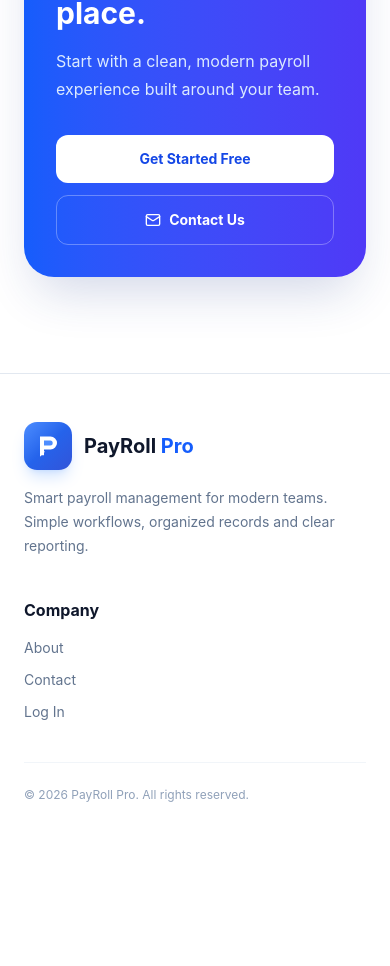
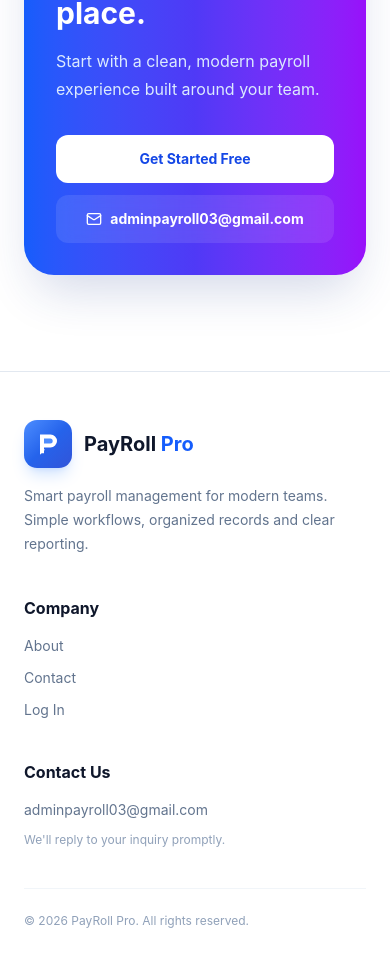
Before and after one commit to Srikanth07-spec/Payroll-Management-System, a React app in the folder frontend/: page / in a window 390 px wide. Shown: the part 8757-9723 px from the top of the page. Before the commit the page ends 9608 px from the top, so only its background shows below. Built offline with nearby package versions, Linux system fonts and the light colour scheme; no server answers; the HTML template or start-up script is replaced by a standard one.

Commit message:
Update contact section with admin email and improve footer design

```diff
--- a/frontend/src/components/landing/Hero.jsx
+++ b/frontend/src/components/landing/Hero.jsx
@@ -281,16 +281,47 @@ function Hero() {
       </section>
 
       <section id="contact" className="scroll-mt-24 bg-white px-6 py-24 lg:px-12 lg:py-28">
-        <div className="mx-auto max-w-[1180px] overflow-hidden rounded-[30px] bg-gradient-to-r from-blue-600 to-indigo-600 p-8 text-white shadow-2xl shadow-blue-900/20 sm:p-12 lg:flex lg:items-center lg:justify-between lg:p-16">
-          <div className="max-w-2xl"><p className="text-sm font-semibold text-blue-100">READY TO SIMPLIFY PAYROLL?</p><h2 className="mt-3 text-3xl font-bold sm:text-4xl">Bring your payroll workflow into one place.</h2><p className="mt-4 text-base leading-7 text-blue-100">Start with a clean, modern payroll experience built around your team.</p></div>
-          <div className="mt-8 flex flex-col gap-3 sm:flex-row lg:mt-0 lg:ml-10 lg:shrink-0"><a href="/login" className="rounded-xl bg-white px-6 py-3.5 text-center text-sm font-bold text-blue-700 hover:bg-blue-50">Get Started Free</a><a href="mailto:hello@payrollpro.example" className="flex items-center justify-center gap-2 rounded-xl border border-white/30 px-6 py-3.5 text-sm font-bold text-white hover:bg-white/10"><Mail size={16} /> Contact Us</a></div>
+        <div className="mx-auto max-w-[1180px] overflow-hidden rounded-[30px] bg-gradient-to-r from-blue-600 via-indigo-600 to-purple-600 p-8 text-white shadow-2xl shadow-blue-900/20 sm:p-12 lg:flex lg:items-center lg:justify-between lg:p-16">
+          <div className="max-w-2xl">
+            <p className="text-sm font-semibold text-blue-100">READY TO SIMPLIFY PAYROLL?</p>
+            <h2 className="mt-3 text-3xl font-bold sm:text-4xl">Bring your payroll workflow into one place.</h2>
+            <p className="mt-4 text-base leading-7 text-blue-100">Start with a clean, modern payroll experience built around your team.</p>
+          </div>
+          <div className="mt-8 flex flex-col gap-3 sm:flex-row lg:mt-0 lg:ml-10 lg:shrink-0">
+            <a href="/login" className="rounded-xl bg-white px-6 py-3.5 text-center text-sm font-bold text-blue-700 hover:bg-blue-50">Get Started Free</a>
+            <a href="mailto:adminpayroll03@gmail.com" className="flex items-center justify-center gap-2 rounded-xl bg-white/10 px-6 py-3.5 text-sm font-bold text-white backdrop-blur hover:bg-white/20">
+              <Mail size={16} /> adminpayroll03@gmail.com
+            </a>
+          </div>
         </div>
       </section>
 
       <footer className="border-t border-slate-200 bg-white px-6 py-12 lg:px-12">
         <div className="mx-auto grid max-w-[1280px] gap-10 md:grid-cols-4">
-          <div className="md:col-span-2"><div className="flex items-center gap-3"><LogoMark /><span className="text-xl font-bold">PayRoll <span className="text-blue-600">Pro</span></span></div><p className="mt-4 max-w-md text-sm leading-6 text-slate-500">Smart payroll management for modern teams. Simple workflows, organized records and clear reporting.</p></div>
-          <div><h3 className="font-bold text-slate-900">Company</h3><div className="mt-4 space-y-3 text-sm text-slate-500"><a className="block hover:text-blue-600" href="#about">About</a><a className="block hover:text-blue-600" href="#contact">Contact</a><a className="block hover:text-blue-600" href="/login">Log In</a></div></div>
+          <div className="md:col-span-2">
+            <div className="flex items-center gap-3">
+              <LogoMark />
+              <span className="text-xl font-bold">PayRoll <span className="text-blue-600">Pro</span></span>
+            </div>
+            <p className="mt-4 max-w-md text-sm leading-6 text-slate-500">
+              Smart payroll management for modern teams. Simple workflows, organized records and clear reporting.
+            </p>
+          </div>
+          <div>
+            <h3 className="font-bold text-slate-900">Company</h3>
+            <div className="mt-4 space-y-3 text-sm text-slate-500">
+              <a className="block hover:text-blue-600" href="#about">About</a>
+              <a className="block hover:text-blue-600" href="#contact">Contact</a>
+              <a className="block hover:text-blue-600" href="/login">Log In</a>
+            </div>
+          </div>
+          <div>
+            <h3 className="font-bold text-slate-900">Contact Us</h3>
+            <div className="mt-4 space-y-3 text-sm text-slate-500">
+              <a href="mailto:adminpayroll03@gmail.com" className="block hover:text-blue-600">adminpayroll03@gmail.com</a>
+              <p className="text-xs text-slate-400">We'll reply to your inquiry promptly.</p>
+            </div>
+          </div>
         </div>
         <div className="mx-auto mt-10 max-w-[1280px] border-t border-slate-100 pt-6 text-xs text-slate-400">© 2026 PayRoll Pro. All rights reserved.</div>
       </footer>
```
